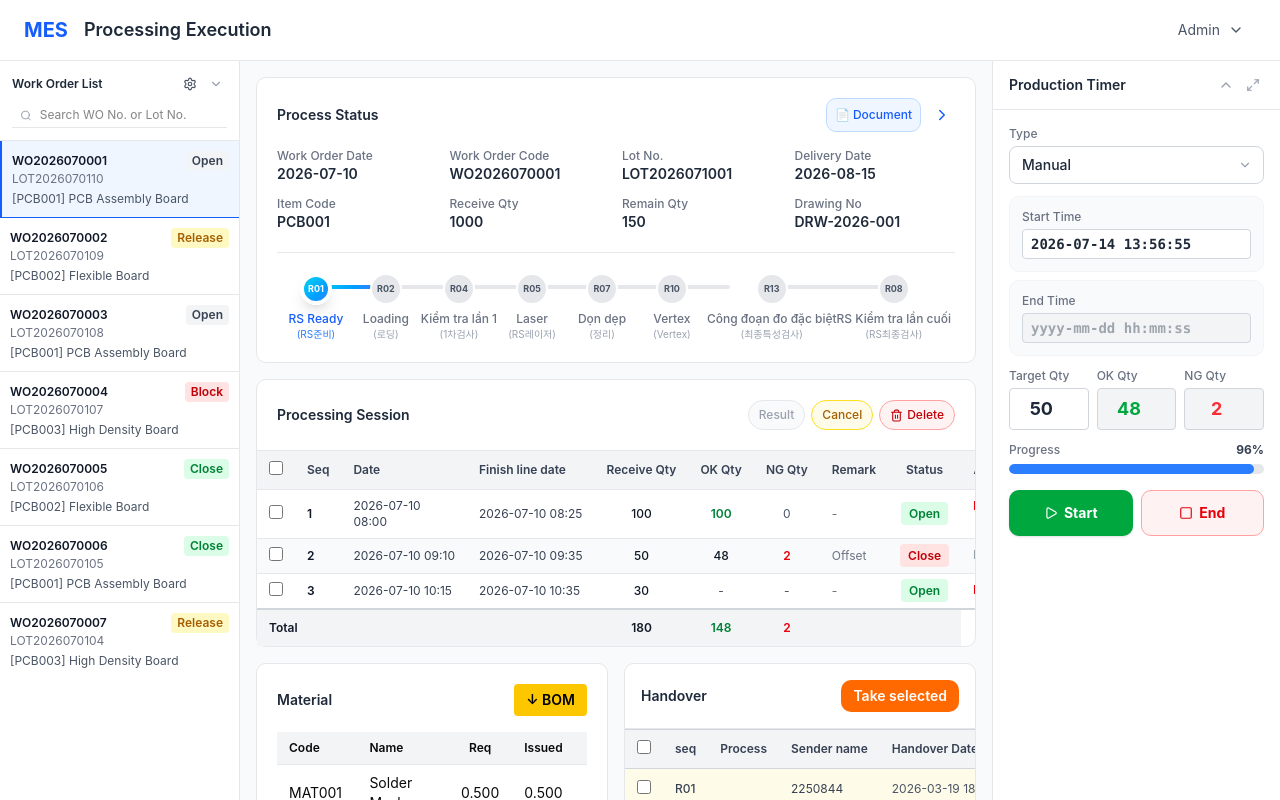
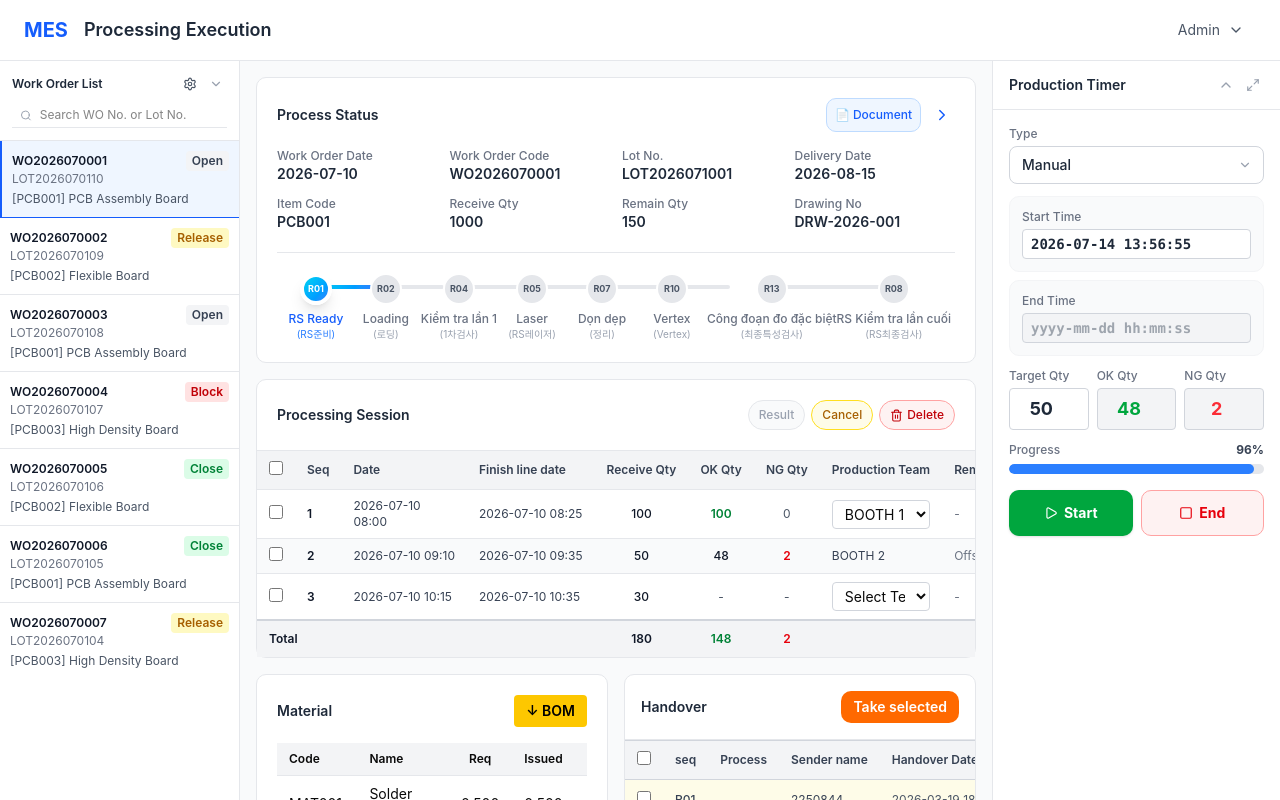
Before and after one commit to nlghan/Processing, a Next.js app: page / in a window 1280 px wide. Shown: the top 800 px of the page. Built offline with nearby package versions, Linux system fonts and the light colour scheme.

Commit message:
feat: add production team selection and display to MES processing table
Co-authored-by: nlghan <122712807+nlghan@users.noreply.github.com>

```diff
--- a/app/page.tsx
+++ b/app/page.tsx
@@ -29,8 +29,8 @@ export default function MESProcessing() {
   const [selectedRowData, setSelectedRowData] = useState(null);
   const [editingCell, setEditingCell] = useState<string | null>(null);
   const [cellValues, setCellValues] = useState({
-    row1: { date: '2026-07-10 08:00', finishDate: '2026-07-10 08:25', receiveQty: '100', okQty: '100', ngQty: '0', leadTime: '25 min', checker: 'Admin', inspectionYn: 'Yes', yieldRate: '98%', blockDist: '0.25 mm', concentricity: '0.15', stdLocation: 'Pass', jigInspection: '✓', remark: '-' },
-    row3: { date: '2026-07-10 10:15', finishDate: '2026-07-10 10:35', receiveQty: '30', okQty: '', ngQty: '', leadTime: '', checker: '', inspectionYn: '', yieldRate: '', blockDist: '', concentricity: '', stdLocation: '', jigInspection: '', remark: '' },
+    row1: { date: '2026-07-10 08:00', finishDate: '2026-07-10 08:25', receiveQty: '100', okQty: '100', ngQty: '0', leadTime: '25 min', checker: 'Admin', inspectionYn: 'Yes', yieldRate: '98%', blockDist: '0.25 mm', concentricity: '0.15', stdLocation: 'Pass', jigInspection: '✓', remark: '-', productionTeamId: 1 },
+    row3: { date: '2026-07-10 10:15', finishDate: '2026-07-10 10:35', receiveQty: '30', okQty: '', ngQty: '', leadTime: '', checker: '', inspectionYn: '', yieldRate: '', blockDist: '', concentricity: '', stdLocation: '', jigInspection: '', remark: '', productionTeamId: '' },
   });
   const [resultPopupOpen, setResultPopupOpen] = useState(false);
   const [endTimePopupOpen, setEndTimePopupOpen] = useState(false);
@@ -431,6 +431,7 @@ export default function MESProcessing() {
                           <th className="px-3 py-2.5 text-center font-semibold text-gray-700 whitespace-nowrap">JIG/Drawing Insp</th>
                         </>
                       )}
+                      <th className="px-3 py-2.5 text-left font-semibold text-gray-700 whitespace-nowrap">Production Team</th>
                       <th className="px-3 py-2.5 text-left font-semibold text-gray-700 whitespace-nowrap">Remark</th>
                       <th className="px-3 py-2.5 text-center font-semibold text-gray-700 whitespace-nowrap">Status</th>
                       <th className="px-3 py-2.5 text-right font-semibold text-gray-700 whitespace-nowrap">Action</th>
@@ -545,6 +546,15 @@ export default function MESProcessing() {
                           </td>
                         </>
                       )}
+                      {/* Production Team */}
+                      <td className="px-3 py-2">
+                        <select value={cellValues.row1.productionTeamId} onChange={(e) => setCellValues({...cellValues, row1: {...cellValues.row1, productionTeamId: parseInt(e.target.value) || ''}})} className="w-full px-2 py-1 border border-gray-300 rounded text-sm bg-white hover:border-blue-400 focus:outline-none focus:border-blue-400 focus:ring-1 focus:ring-blue-100 cursor-pointer">
+                          <option value="">Select Team</option>
+                          {productionTeams.map(team => (
+                            <option key={team.id} value={team.id}>{team.name}</option>
+                          ))}
+                        </select>
+                      </td>
                       {/* Remark */}
                       <td className="px-3 py-2 cursor-text" onClick={() => setEditingCell('row1-remark')}>
                         {editingCell === 'row1-remark' ? (
@@ -586,6 +596,7 @@ export default function MESProcessing() {
                           <td className="px-3 py-2 text-center text-gray-600">-</td>
                         </>
                       )}
+                      <td className="px-3 py-2 text-gray-700">BOOTH 2</td>
                       <td className="px-3 py-2 text-gray-500 text-xs">Offset</td>
                       <td className="px-3 py-2 text-center"><span className="bg-red-100 text-red-700 px-2 py-1 rounded text-xs font-semibold">Close</span></td>
                       <td className="px-3 py-2 text-right flex gap-1 justify-end">
@@ -698,6 +709,15 @@ export default function MESProcessing() {
                           </td>
                         </>
                       )}
+                      {/* Production Team */}
+                      <td className="px-3 py-2">
+                        <select value={cellValues.row3.productionTeamId} onChange={(e) => setCellValues({...cellValues, row3: {...cellValues.row3, productionTeamId: parseInt(e.target.value) || ''}})} className="w-full px-2 py-1 border border-gray-300 rounded text-sm bg-white hover:border-blue-400 focus:outline-none focus:border-blue-400 focus:ring-1 focus:ring-blue-100 cursor-pointer">
+                          <option value="">Select Team</option>
+                          {productionTeams.map(team => (
+                            <option key={team.id} value={team.id}>{team.name}</option>
+                          ))}
+                        </select>
+                      </td>
                       <td className="px-3 py-2 cursor-text" onClick={() => setEditingCell('row3-remark')}>
                         {editingCell === 'row3-remark' ? (
                           <input autoFocus type="text" value={cellValues.row3.remark} onChange={(e) => setCellValues({...cellValues, row3: {...cellValues.row3, remark: e.target.value}})} onBlur={() => setEditingCell(null)} className="w-full px-2 py-1 border-2 border-blue-400 rounded text-sm bg-white focus:outline-none" />
```
